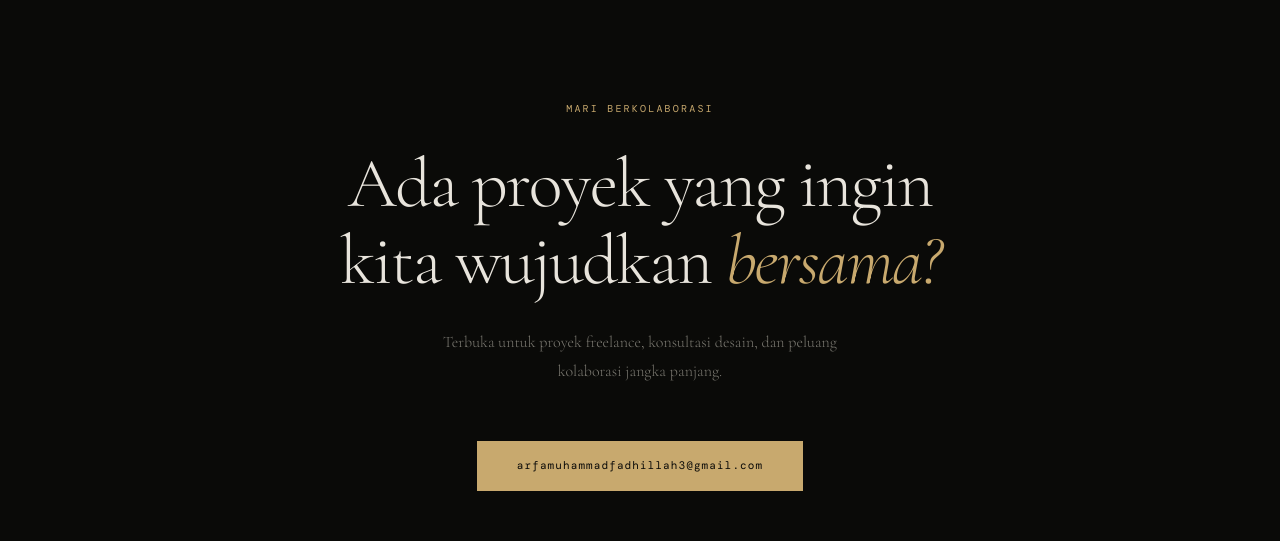
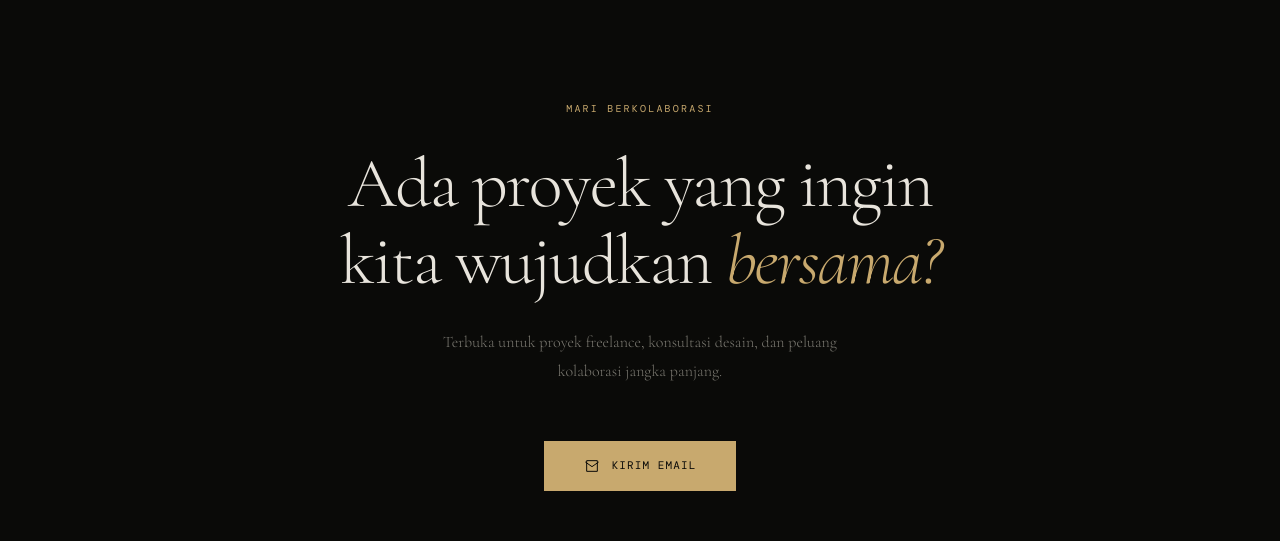
Before and after one commit to ARFAMFADHILLAH/portofolio-arfa, a plain HTML site: page index.html in a window 1280 px wide. Shown: the part 3710-4251 px from the top of the page. Drawn offline with nearby package versions, Linux system fonts and the light colour scheme; a web font is replaced by a local one.

Commit message:
Update index.html

```diff
--- a/index.html
+++ b/index.html
@@ -319,9 +319,16 @@
       Terbuka untuk proyek freelance, konsultasi desain, dan peluang kolaborasi jangka panjang.
     </p>
     <a href="mailto:arfamuhammadfadhillah3@gmail.com"
-       class="inline-block font-mono text-[11px] tracking-widest text-bg bg-accent px-10 py-4 mb-14 hover:opacity-85 hover:-translate-y-0.5 transition-all">
-      arfamuhammadfadhillah3@gmail.com
-    </a>
+   class="inline-flex items-center gap-3 font-mono text-[11px] tracking-widest uppercase text-bg bg-accent px-10 py-4 mb-14 hover:opacity-85 hover:-translate-y-0.5 hover:shadow-lg transition-all">
+
+  <!-- icon email -->
+  <svg width="16" height="16" viewBox="0 0 24 24" fill="none" stroke="currentColor" stroke-width="1.5">
+    <path d="M4 4h16v16H4z"/>
+    <path d="M22 6l-10 7L2 6"/>
+  </svg>
+
+  Kirim Email
+</a>
     <div class="flex justify-center gap-9 flex-wrap">
       <a href="https://www.linkedin.com/in/arfamuhammadfadhillah" class="flex items-center gap-2.5 font-mono text-[11px] tracking-widest uppercase text-muted hover:text-accent transition-colors">
         <svg width="15" height="15" viewBox="0 0 24 24" fill="none" stroke="currentColor" stroke-width="1.5"><path d="M16 8a6 6 0 0 1 6 6v7h-4v-7a2 2 0 0 0-2-2 2 2 0 0 0-2 2v7h-4v-7a6 6 0 0 1 6-6z"/><rect x="2" y="9" width="4" height="12"/><circle cx="4" cy="4" r="2"/></svg>
```
